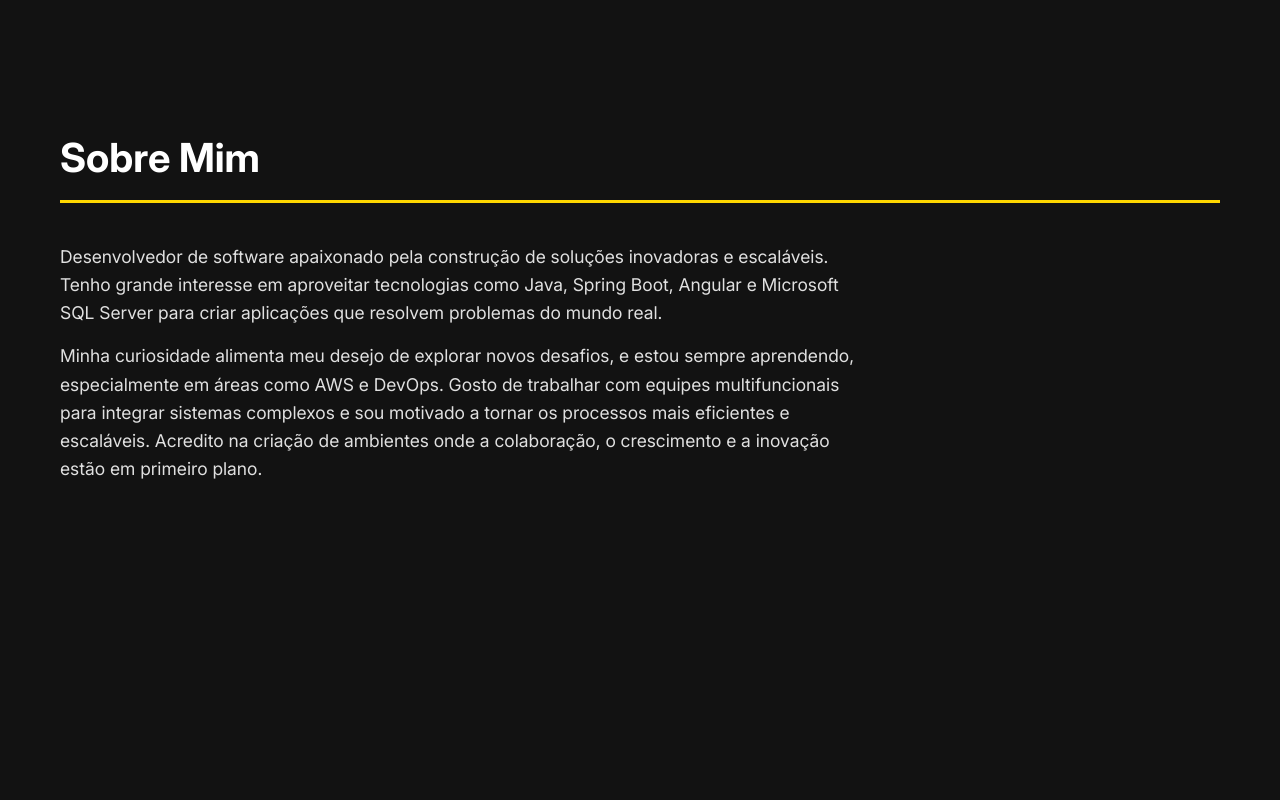
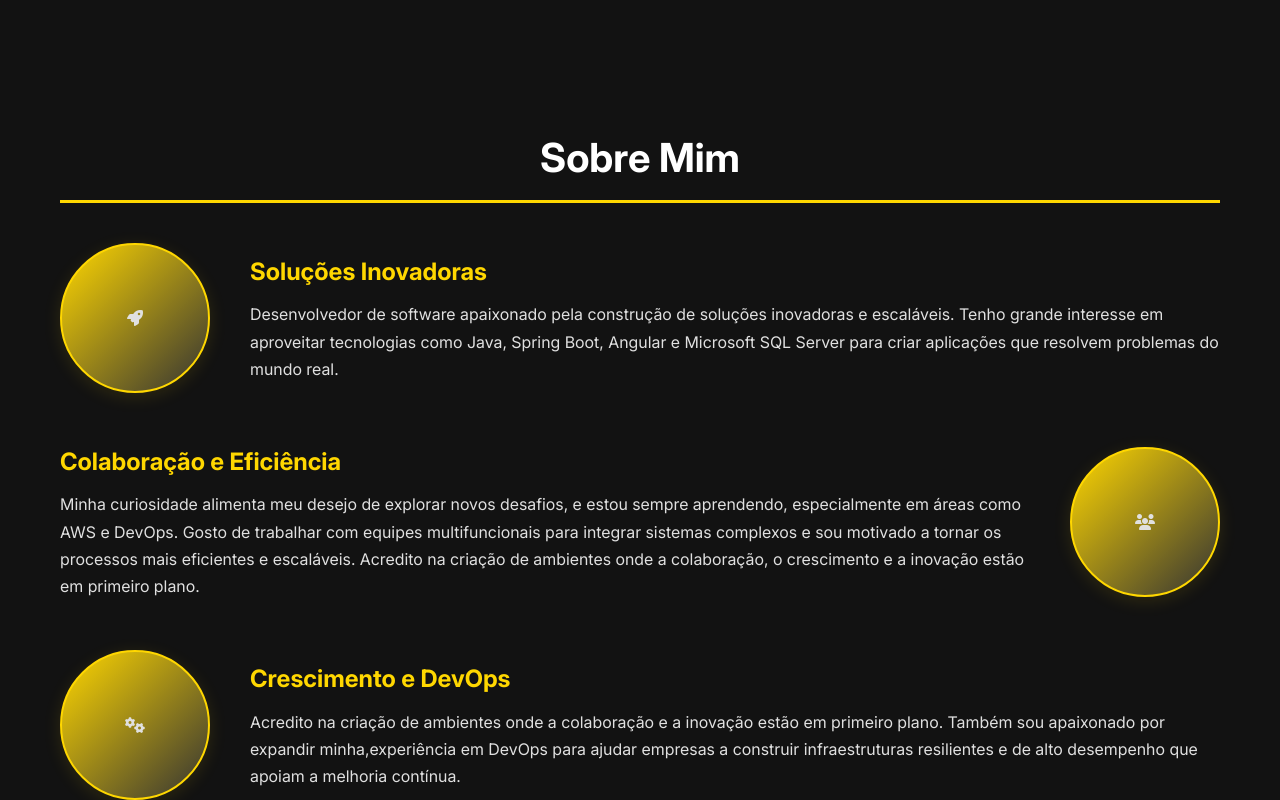
Before and after one commit to deyvidsalvatore/BFD_Portfolio, a plain HTML site: page index.html in a window 1280 px wide. Shown: the part 674-1474 px from the top of the page. Before the commit the page ends 1172 px from the top, so only its background shows below. Drawn offline with Linux system fonts and the light colour scheme.

Commit message:
feat(develop): About me section

```diff
--- a/assets/data/en.json
+++ b/assets/data/en.json
@@ -12,6 +12,10 @@
 	"about_title": "About Me",
 	"about_p1": "Passionate software developer with a love for building innovative and scalable solutions. I have a great interest in leveraging technologies like Java, Spring Boot, Angular, and Microsoft SQL Server to create applications that solve real-world problems.",
 	"about_p2": "My curiosity fuels my desire to explore new challenges, and I am always learning, especially in areas like AWS and DevOps. I enjoy working with cross-functional teams to integrate complex systems and am driven to make processes more efficient and scalable. I believe in creating environments where collaboration, growth, and innovation are at the forefront.",
+	"about_h3_1": "Innovative Solutions",
+    "about_h3_2": "Collaboration & Efficiency",
+    "about_h3_3": "Growth & DevOps",
+    "about_p3": "I believe in creating environments where collaboration and innovation are at the forefront. I am also passionate about expanding my expertise in DevOps to help companies build resilient, high-performing infrastructure that supports continuous improvement.",
 	"skills_title": "Main Skills",
 	"experience_title": "Experience",
 	"exp1_title": "Digital IT Teacher",
--- a/assets/data/pt.json
+++ b/assets/data/pt.json
@@ -12,6 +12,10 @@
 	"about_title": "Sobre Mim",
 	"about_p1": "Desenvolvedor de software apaixonado pela construção de soluções inovadoras e escaláveis. Tenho grande interesse em aproveitar tecnologias como Java, Spring Boot, Angular e Microsoft SQL Server para criar aplicações que resolvem problemas do mundo real.",
 	"about_p2": "Minha curiosidade alimenta meu desejo de explorar novos desafios, e estou sempre aprendendo, especialmente em áreas como AWS e DevOps. Gosto de trabalhar com equipes multifuncionais para integrar sistemas complexos e sou motivado a tornar os processos mais eficientes e escaláveis. Acredito na criação de ambientes onde a colaboração, o crescimento e a inovação estão em primeiro plano.",
+	"about_h3_1": "Soluções Inovadoras",
+	"about_h3_2": "Colaboração e Eficiência",
+	"about_h3_3": "Crescimento e DevOps",
+	"about_p3": "Acredito na criação de ambientes onde a colaboração e a inovação estão em primeiro plano. Também sou apaixonado por expandir minha,experiência em DevOps para ajudar empresas a construir infraestruturas resilientes e de alto desempenho que apoiam a melhoria contínua.",
 	"skills_title": "Principais Competências",
 	"experience_title": "Experiência",
 	"exp1_title": "Digital IT Teacher",
--- a/index.html
+++ b/index.html
@@ -61,20 +61,81 @@
 			<section id="hero" class="container">
 				<div class="hero-text">
 					<h1 data-translate-key="hero_name">Olá, Sou Deyvid Santos</h1>
-					<p class="hero_title" data-translate-key="hero_title">Web Developer | Java, AWS, & Angular Expert | 2x AWS Certified</p>
-					<p class="hero_info" data-translate-key="hero_info">Desenvolvedor Fullstack especializado em Java, Angular e Cloud, dedicado à criação de soluções inovadoras e escaláveis para impulsionar negócios. Comprometido com a aprendizagem contínua de novas tecnologias.</p>
-					<a href="#contact" class="cta-button" data-translate-key="hero_cta">Entre em Contato <i class="fa-solid fa-arrow-right"></i></a>
+					<p class="hero_title" data-translate-key="hero_title">
+						Web Developer | Java, AWS, & Angular Expert | 2x AWS Certified
+					</p>
+					<p class="hero_info" data-translate-key="hero_info">
+						Desenvolvedor Fullstack especializado em Java, Angular e Cloud,
+						dedicado à criação de soluções inovadoras e escaláveis para
+						impulsionar negócios. Comprometido com a aprendizagem contínua de
+						novas tecnologias.
+					</p>
+					<a href="#contact" class="cta-button" data-translate-key="hero_cta"
+						>Entre em Contato <i class="fa-solid fa-arrow-right"></i
+					></a>
 				</div>
 				<div class="hero-img">
 					<img src="assets/img/_profile.jpeg" alt="Foto de Deyvid Santos" />
 				</div>
 			</section>
 
-        <section id="about" class="container reveal">
-            <h2 data-translate-key="about_title"><i class="fa-solid fa-user-tie"></i> Sobre Mim</h2>
-            <p data-translate-key="about_p1">Desenvolvedor de software apaixonado pela construção de soluções inovadoras e escaláveis. Tenho grande interesse em aproveitar tecnologias como Java, Spring Boot, Angular e Microsoft SQL Server para criar aplicações que resolvem problemas do mundo real.</p>
-            <p data-translate-key="about_p2">Minha curiosidade alimenta meu desejo de explorar novos desafios, e estou sempre aprendendo, especialmente em áreas como AWS e DevOps. Gosto de trabalhar com equipes multifuncionais para integrar sistemas complexos e sou motivado a tornar os processos mais eficientes e escaláveis. Acredito na criação de ambientes onde a colaboração, o crescimento e a inovação estão em primeiro plano.</p>
-        </section>
+			<section id="about" class="container reveal">
+				<h2 class="about-title">
+					<span data-translate-key="about_title">Sobre Mim</span>
+				</h2>
+
+				<div class="about-grid">
+					<div class="about-item">
+						<div class="about-icon">
+							<i class="fa-solid fa-rocket"></i>
+						</div>
+						<div class="about-text">
+							<h3 data-translate-key="about_h3_1">Soluções Inovadoras</h3>
+							<p data-translate-key="about_p1">
+								[cite_start]Desenvolvedor de software apaixonado pela construção
+								de soluções inovadoras e escaláveis[cite: 20]. [cite_start]Tenho
+								grande interesse em aproveitar tecnologias como Java, Spring
+								Boot, Angular e Microsoft SQL Server para criar aplicações que
+								resolvem problemas do mundo real[cite: 21].
+							</p>
+						</div>
+					</div>
+
+					<div class="about-item">
+						<div class="about-icon">
+							<i class="fa-solid fa-users"></i>
+						</div>
+						<div class="about-text">
+							<h3 data-translate-key="about_h3_2">Colaboração e Eficiência</h3>
+							<p data-translate-key="about_p2">
+								[cite_start]Gosto de trabalhar com equipes multifuncionais para
+								integrar sistemas complexos, garantindo interações perfeitas
+								entre front-end e back-end[cite: 23]. [cite_start]Seja
+								colaborando com colegas usando Git e GitHub ou otimizando fluxos
+								de trabalho, sou motivado a tornar os processos mais eficientes
+								e escaláveis[cite: 24].
+							</p>
+						</div>
+					</div>
+
+					<div class="about-item">
+						<div class="about-icon">
+							<i class="fa-solid fa-cogs"></i>
+						</div>
+						<div class="about-text">
+							<h3 data-translate-key="about_h3_3">Crescimento e DevOps</h3>
+							<p data-translate-key="about_p3">
+								[cite_start]Acredito na criação de ambientes onde a colaboração
+								e a inovação estão em primeiro plano[cite: 26].
+								[cite_start]Também sou apaixonado por expandir minha experiência
+								em DevOps para ajudar empresas a construir infraestruturas
+								resilientes e de alto desempenho que apoiam a melhoria
+								contínua[cite: 27].
+							</p>
+						</div>
+					</div>
+				</div>
+			</section>
 		</main>
 		<script src="script.js"></script>
 	</body>
--- a/styles.css
+++ b/styles.css
@@ -234,13 +234,67 @@ main > section {
     padding: 100px 0;
 }
 
-/* --- SEÇÃO SOBRE --- */
-#about p {
-    font-size: 1.1rem;
-    margin-bottom: 15px;
-    max-width: 800px;
+/* --- *SOBRE MIM' --- */
+
+.about-title {
+	text-align: center;
+}
+.about-grid {
+	display: flex;
+	flex-direction: column;
+	gap: 50px;
 }
 
+.about-item {
+	display: flex;
+	align-items: center;
+	gap: 40px;
+}
+
+.about-icon {
+	flex-shrink: 0;
+	width: 150px;
+	height: 150px;
+	background: linear-gradient(135deg, var(--primary-color) 0%, #333 100%);
+	border-radius: 50%;
+	display: flex;
+	align-items: center;
+	justify-content: center;
+	border: 2px solid var(--primary-color);
+	box-shadow: 0 4px 18px rgba(255, 215, 0, 0.12);
+	transition: transform 0.3s, box-shadow 0.3s;
+}
+
+.about-icon:hover {
+	transform: scale(1.08);
+	box-shadow: 0 8px 32px rgba(255, 215, 0, 0.25);
+}
+
+.about-icon svg {
+	font-size: 48px;
+	color: #fff;
+	text-shadow: 0 2px 8px var(--primary-color);
+	transition: color 0.3s;
+}
+
+.about-icon:hover i {
+	color: var(--primary-color);
+}
+
+.about-text h3 {
+	color: var(--primary-color);
+	font-size: 1.5rem;
+	margin-bottom: 10px;
+}
+
+.about-text p {
+	font-size: 1rem;
+	line-height: 1.7;
+}
+
+.about-item:nth-child(2) {
+	flex-direction: row-reverse;
+}
 
 
 /* --- Media Query para telas menores (tablets e celulares) --- */
@@ -323,4 +377,19 @@ main > section {
 			padding: 12px 22px;
 			font-size: 1rem;
 		}
+
+		.about-item, .about-item:nth-child(2) {
+        flex-direction: column;
+        text-align: center;
+    }
+
+    .about-icon {
+        width: 120px;
+        height: 120px;
+        margin-bottom: 10px;
+    }
+
+    .about-icon i {
+        font-size: 3rem;
+    }
 }
```
